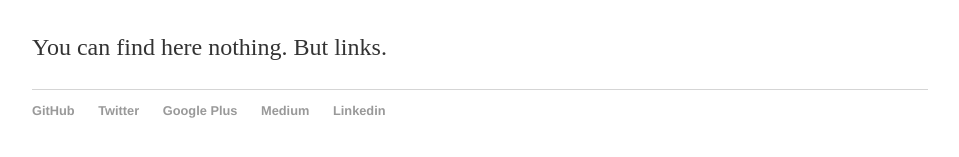
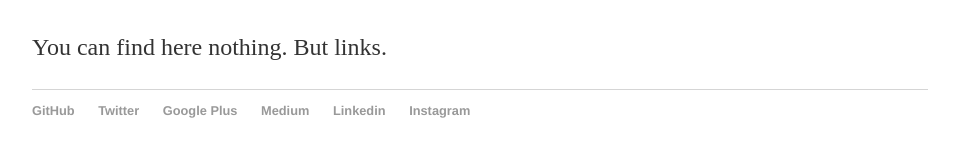
Before and after one commit to idvoretskyi/idvoretskyi.github.io, a Jekyll site: the page built from index.html, in a window 1280 px wide. Shown: the part 166-323 px from the top of the page, without its empty margins (160-1119 px from the left). Built offline with Jekyll 4.4.1, drawn with Linux system fonts in a browser that asks for light colours.

Commit message:
Link added

```diff
--- a/_layouts/default.html
+++ b/_layouts/default.html
@@ -23,6 +23,7 @@
                     <li><a href="https://plus.google.com/103000293055760527954">Google Plus</a></li>
                     <li><a href="https://medium.com/@idvoretskyi">Medium</a></li>
                     <li><a href="https://ua.linkedin.com/in/idvoretskyi">Linkedin</a></li>
+                    <li><a href="https://www.instagram.com/idvoretskyi/">Instagram</a></li>
                 </ul>
             </footer>
         </body>
```
